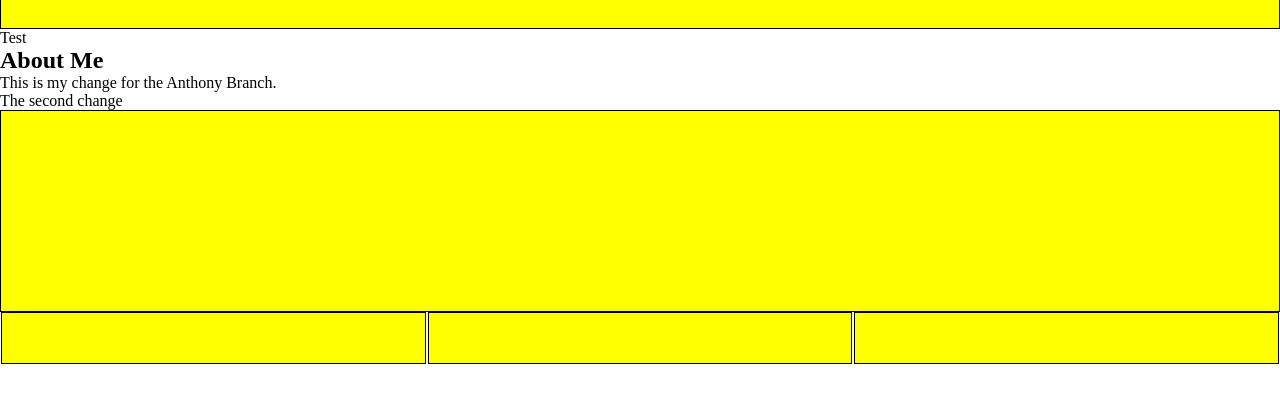
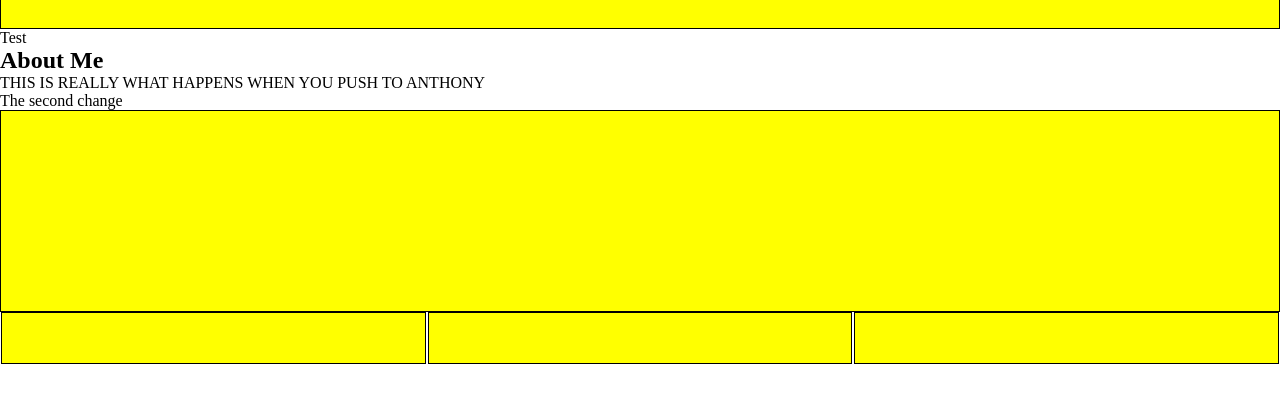
Before and after one commit to amaddatu/portfolio, a plain HTML site: page index2.html in a window 1280 px wide. Shown: the part 40-442 px from the top of the page. Drawn offline with Linux system fonts and the light colour scheme.

Commit message:
Add actual change to anthony

```diff
--- a/index2.html
+++ b/index2.html
@@ -25,7 +25,7 @@
     <section>
       <h2>About Me</h2>
       <aside>
-        <p>This is my change for the Anthony Branch.</p>
+        <p>THIS IS REALLY WHAT HAPPENS WHEN YOU PUSH TO ANTHONY</p>
         <p>The second change</p>
       </aside>
     </section>
```
